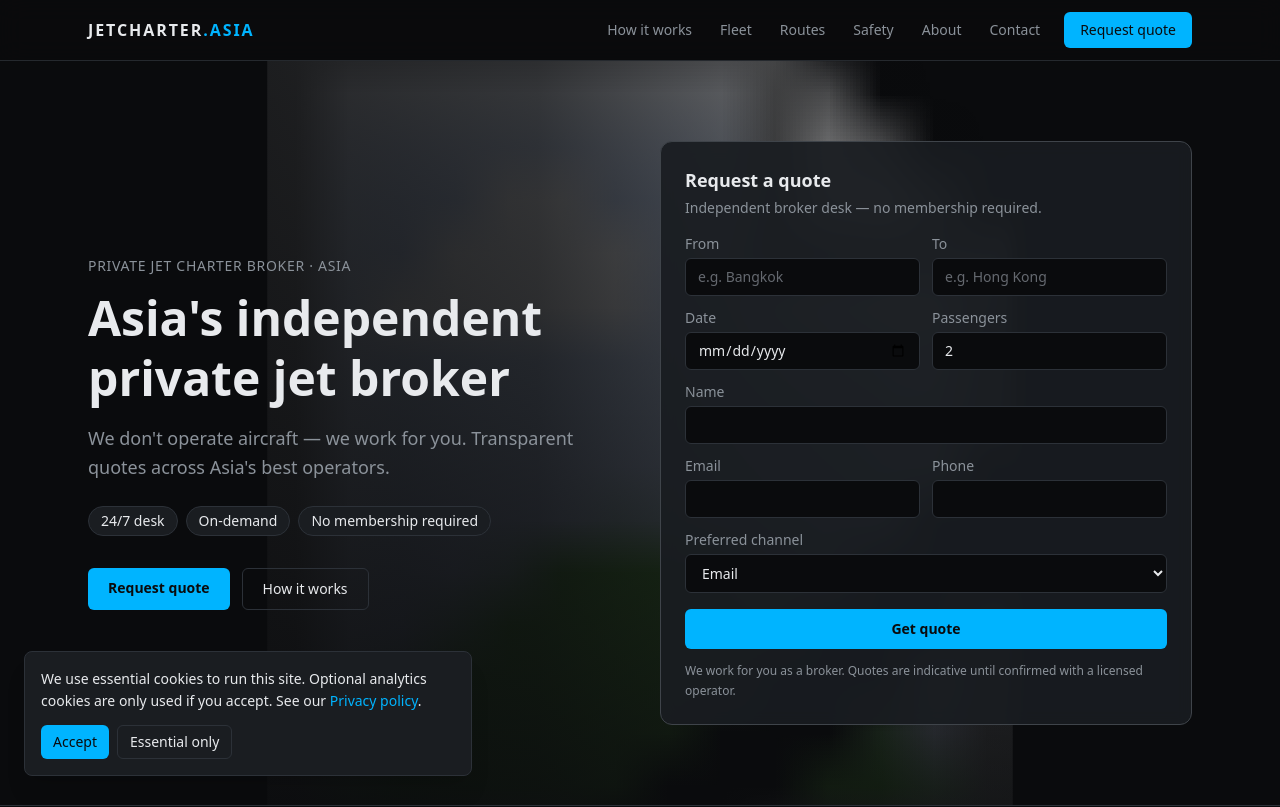
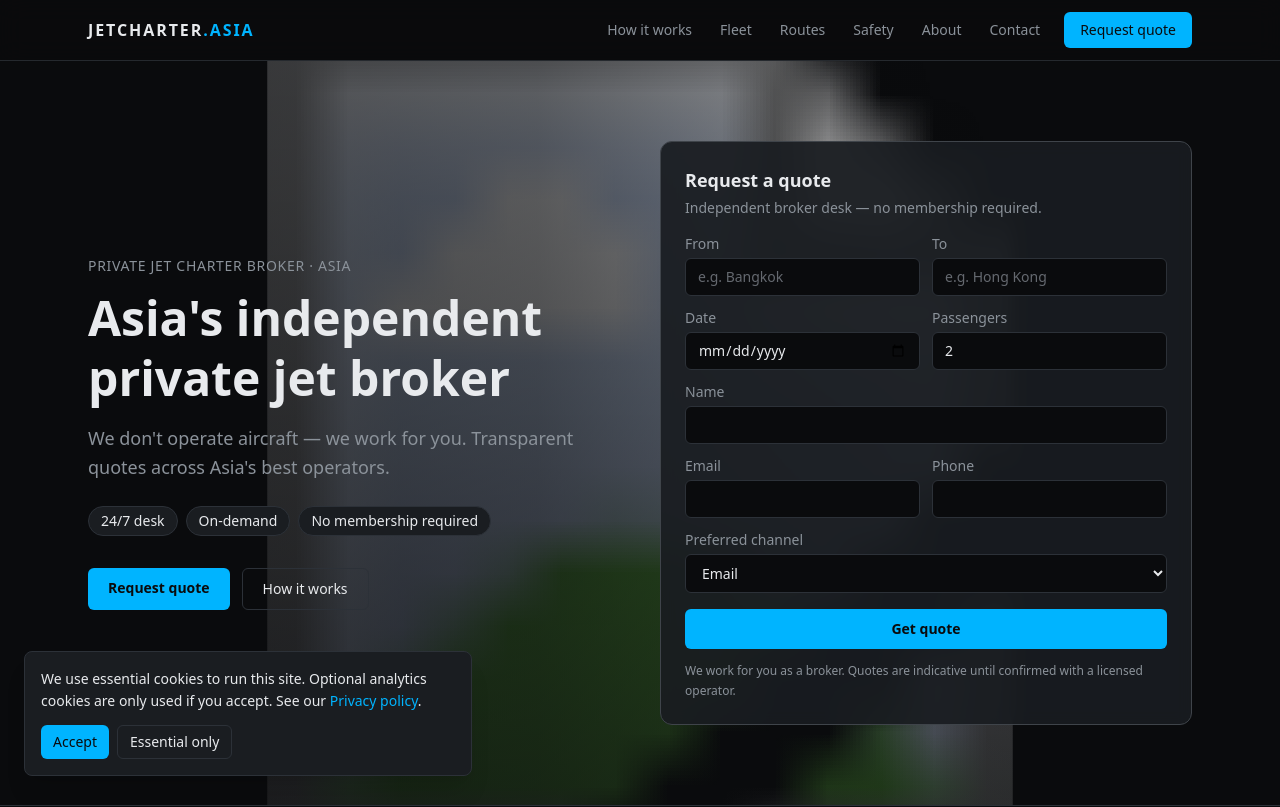
Before and after one commit to GangsterAi/leadgensites, a Next.js app: page / in a window 1280 px wide. Shown: the top 807 px of the page. Built offline with nearby package versions, Linux system fonts and the light colour scheme.

Commit message:
Lighten homepage hero overlay ~25% so Global 7500 reads clearer

```diff
--- a/src/app/globals.css
+++ b/src/app/globals.css
@@ -70,8 +70,8 @@ textarea:focus-visible {
   position: relative;
   background-color: var(--void);
   background-image:
-    linear-gradient(90deg, rgba(10,11,13,0.92) 0%, rgba(10,11,13,0.75) 42%, rgba(10,11,13,0.35) 70%, rgba(10,11,13,0.55) 100%),
-    linear-gradient(180deg, rgba(10,11,13,0.25) 0%, rgba(10,11,13,0.85) 100%),
+    linear-gradient(90deg, rgba(10,11,13,0.69) 0%, rgba(10,11,13,0.56) 42%, rgba(10,11,13,0.26) 70%, rgba(10,11,13,0.41) 100%),
+    linear-gradient(180deg, rgba(10,11,13,0.19) 0%, rgba(10,11,13,0.64) 100%),
     url('/hero/debranded-blue.svg');
   background-size: cover;
   background-position: center 45%;
```
